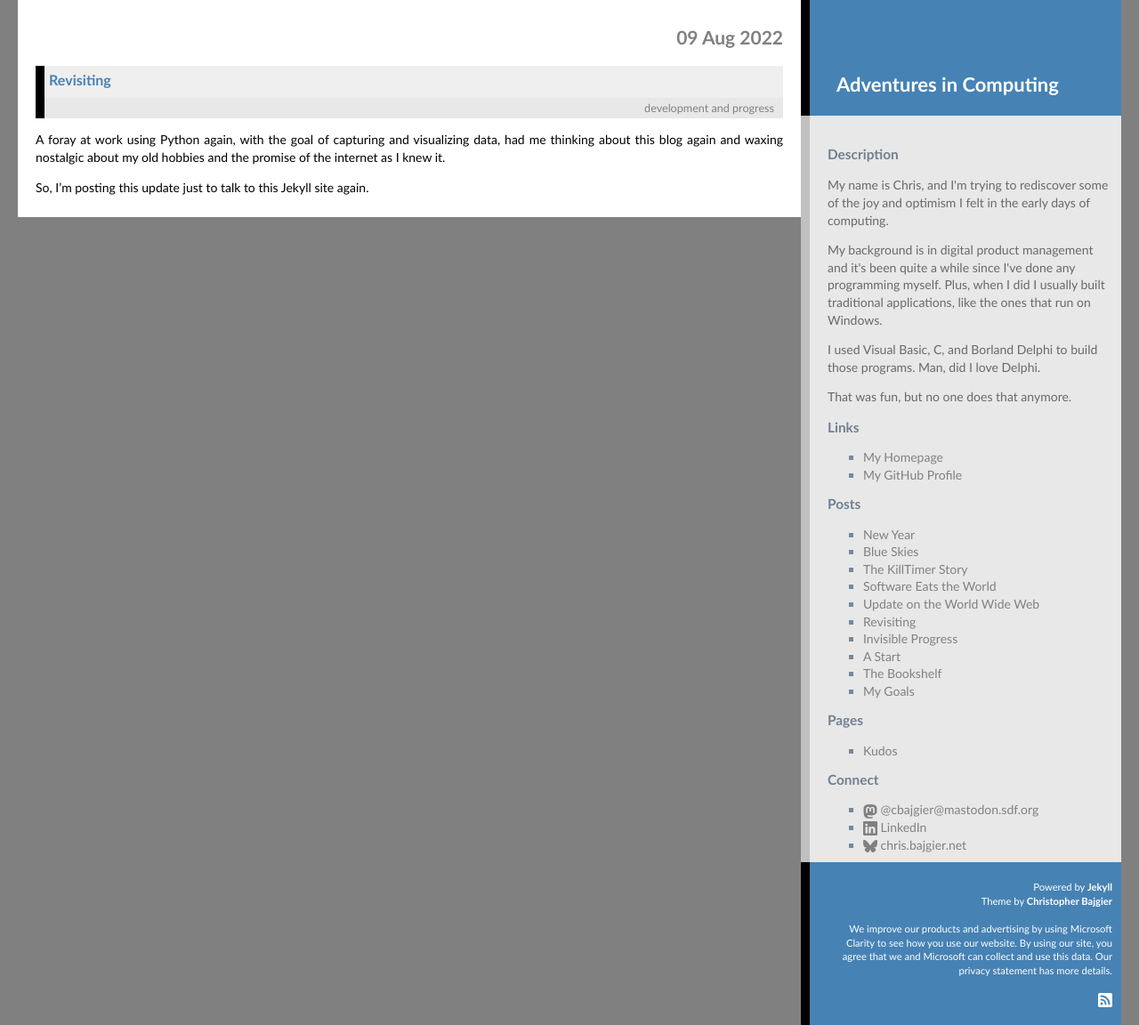
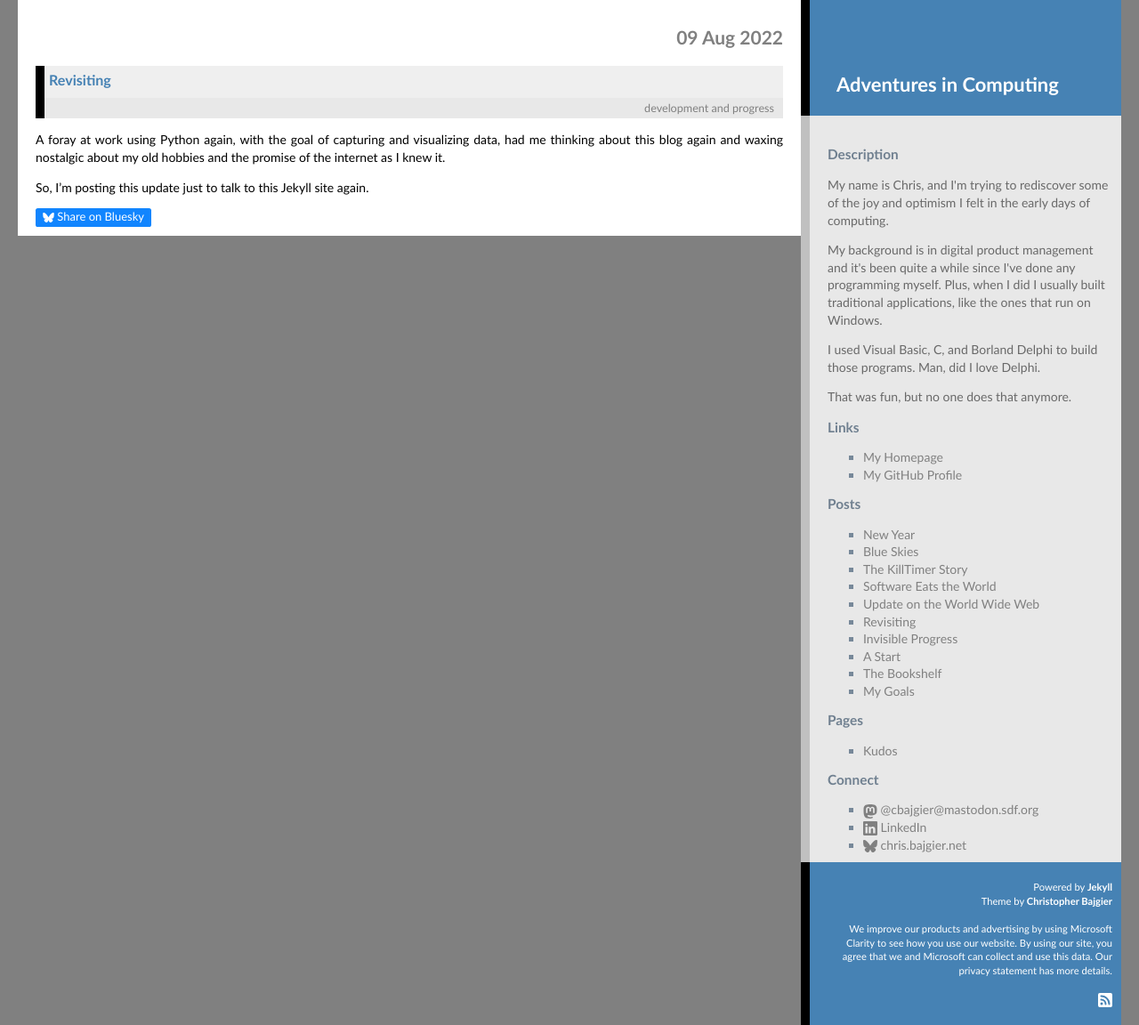
Before and after one commit to cbajgier/cbajgier.github.io, a Jekyll site: the page built from _posts/2022-08-09-revisiting.markdown, in a window 1280 px wide. Shown: the whole page at 89% size. Built offline with Jekyll 4.4.1, drawn with Linux system fonts in a browser that asks for light colours; nearby versions of some CDN libraries; comment, search, counter and statistics services are not loaded.

Commit message:
Fixed what could have been a terminal Discus issue. Added Bluesky share button

```diff
--- a/_layouts/post.html
+++ b/_layouts/post.html
@@ -9,55 +9,87 @@ comments: true
     <!-- Begin .post -->
     {% if page.comments %}
     <script type="text/javascript">
-        var disqus_shortname = 'adventuresincomputing';
-        var disqus_identifier = '{{ page.id }}';
-        var disqus_title = '{{ page.title }}';
+        var disqus_shortname = "adventuresincomputing";
+        var disqus_identifier = "{{ page.id }}";
+        var disqus_title = "{{ page.title }}";
 
         /* * * DON'T EDIT BELOW THIS LINE * * */
         (function () {
-            var dsq = document.createElement('script');
-            dsq.type = 'text/javascript';
+            var dsq = document.createElement("script");
+            dsq.type = "text/javascript";
             dsq.async = true;
-            dsq.src = '//' + disqus_shortname + '.disqus.com/embed.js';
-            (document.getElementsByTagName('head')[0] || document.getElementsByTagName('body')[0]).appendChild(dsq);
+            dsq.src = "//" + disqus_shortname + ".disqus.com/embed.js";
+            (
+                document.getElementsByTagName("head")[0] ||
+                document.getElementsByTagName("body")[0]
+            ).appendChild(dsq);
         })();
     </script>
     {% endif %}
 
-
     <div class="post">
         <div class="post-header">
-            <h3 class="post-title"><a href="{{ page.url }}" title="permanent link">{{ page.title }}</a></h3>
-
+            <h3 class="post-title">
+                <a href="{{ page.url }}" title="permanent link"
+                    >{{ page.title }}</a
+                >
+            </h3>
 
             <div class="post-meta">
                 {{ page.categories | array_to_sentence_string }}
             </div>
         </div>
 
-        <div class="post-body">
-            {{ content }}
-        </div>
+        <div class="post-body">{{ content }}</div>
 
         <div class="post-footer">
+            <span class="share-button">
+                <a
+                    target="_blank"
+                    title="Share on Bluesky"
+                    href="https://bsky.app/intent/compose?text={{ page.title | escape }}%20https://adventuresincomputing.bajgier.net{{ page.url | escape }}"
+                >
+                    <svg
+                        width="1em"
+                        height="1em"
+                        fill="#fff"
+                        viewBox="0 0 600 530"
+                        xmlns="http://www.w3.org/2000/svg"
+                    >
+                        <path
+                            d="m135.72 44.03c66.496 49.921 138.02 151.14 164.28 205.46 26.262-54.316 97.782-155.54 164.28-205.46 47.98-36.021 125.72-63.892 125.72 24.795 0 17.712-10.155 148.79-16.111 170.07-20.703 73.984-96.144 92.854-163.25 81.433 117.3 19.964 147.14 86.092 82.697 152.22-122.39 125.59-175.91-31.511-189.63-71.766-2.514-7.3797-3.6904-10.832-3.7077-7.8964-0.0174-2.9357-1.1937 0.51669-3.7077 7.8964-13.714 40.255-67.233 197.36-189.63 71.766-64.444-66.128-34.605-132.26 82.697-152.22-67.108 11.421-142.55-7.4491-163.25-81.433-5.9562-21.282-16.111-152.36-16.111-170.07 0-88.687 77.742-60.816 125.72-24.795z"
+                        />
+                    </svg>
+                    Share on Bluesky
+                </a>
+            </span>
             {% if page.comments %}
             <div id="disqus_thread"></div>
             <script>
                 /**
-                *  RECOMMENDED CONFIGURATION VARIABLES: EDIT AND UNCOMMENT THE SECTION BELOW TO INSERT DYNAMIC VALUES FROM YOUR PLATFORM OR CMS.
-                *  LEARN WHY DEFINING THESE VARIABLES IS IMPORTANT: https://disqus.com/admin/universalcode/#configuration-variables    */
+                 *  RECOMMENDED CONFIGURATION VARIABLES: EDIT AND UNCOMMENT THE SECTION BELOW TO INSERT DYNAMIC VALUES FROM YOUR PLATFORM OR CMS.
+                 *  LEARN WHY DEFINING THESE VARIABLES IS IMPORTANT: https://disqus.com/admin/universalcode/#configuration-variables    */
                 var disqus_config = function () {
-                this.page.url = "http://adventuresincomputing.bajgier.net/{{ page.url }}";
-                this.page.identifier = "{{ page.url }}";                };
+                    this.page.url =
+                        "http://adventuresincomputing.bajgier.net{{ page.url }}";
+                    this.page.identifier = "{{ page.url }}";
+                };
 
-                (function() { // DON'T EDIT BELOW THIS LINE
-                var d = document, s = d.createElement('script');
-                s.src = 'https://adventuresincomputing.disqus.com/embed.js';
-                s.setAttribute('data-timestamp', +new Date());
-                (d.head || d.body).appendChild(s);
+                (function () {
+                    // DON'T EDIT BELOW THIS LINE
+                    var d = document,
+                        s = d.createElement("script");
+                    s.src = "https://adventuresincomputing.disqus.com/embed.js";
+                    s.setAttribute("data-timestamp", +new Date());
+                    (d.head || d.body).appendChild(s);
                 })();
             </script>
-            <noscript>Please enable JavaScript to view the <a href="https://disqus.com/?ref_noscript">comments powered by Disqus.</a></noscript>
+            <noscript
+                >Please enable JavaScript to view the
+                <a href="https://disqus.com/?ref_noscript"
+                    >comments powered by Disqus.</a
+                ></noscript
+            >
             {% endif %}
         </div>
     </div>
--- a/css/main.css
+++ b/css/main.css
@@ -92,13 +92,13 @@ textarea {
    ========================================================================== */
 
 body {
-	font-family: 'Trebuchet MS', Verdana, Arial, Futura, sans-serif;
+    font-family: "Trebuchet MS", Verdana, Arial, Futura, sans-serif;
     padding: 0px 20px 0px 20px;
     background-color: gray;
     color: black;
     font-size: 14px;
     max-width: 1280px;
-	margin:auto;
+    margin: auto;
 }
 
 a {
@@ -152,7 +152,8 @@ a:active {
     font-size: 110%;
 }
 
-nav a, nav a:visited {
+nav a,
+nav a:visited {
     color: gray;
 }
 
@@ -217,7 +218,8 @@ nav ul {
     padding-right: 10px;
 }
 
-.post-meta a, .post-meta a:visited {
+.post-meta a,
+.post-meta a:visited {
     color: gray;
     text-decoration: none;
 }
@@ -245,7 +247,6 @@ nav ul {
     display: block;
     background-color: #eee;
     font-size: small;
-
 }
 
 .post figcaption {
@@ -323,8 +324,34 @@ main {
     text-align: right;
 }
 
-@media only screen and (max-width: 600px)
-{
+span.share-button {
+    display: block;
+    height: 1.6em;
+    color: #fff;
+    width: 10em;
+    font-size: small;
+    text-align: center;
+    border-radius: 0.2em;
+    background: #1185fe;
+}
+span.share-button a {
+    color: white;
+    text-decoration: none;
+}
+span.share-button a:hover {
+    text-decoration: none;
+}
+span.share-button a:visited {
+    color: white;
+}
+span.share-button > svg {
+    fill: #fff;
+    width: 1em;
+    height: 1em;
+    margin: 0.3em;
+}
+
+@media only screen and (max-width: 600px) {
     body {
         display: grid;
         padding: 0px;
@@ -371,7 +398,7 @@ main {
     }
 
     .galleryThumb {
-		width: 100%  !important;
+        width: 100% !important;
         height: auto !important;
         display: block;
         max-width: fit-content !important;
@@ -389,7 +416,9 @@ main {
     }
 }
 
-footer a, footer a:visited, footer a:active {
+footer a,
+footer a:visited,
+footer a:active {
     color: white;
 }
 
```
Lines whose indentation alone changed are shown as unchanged.
